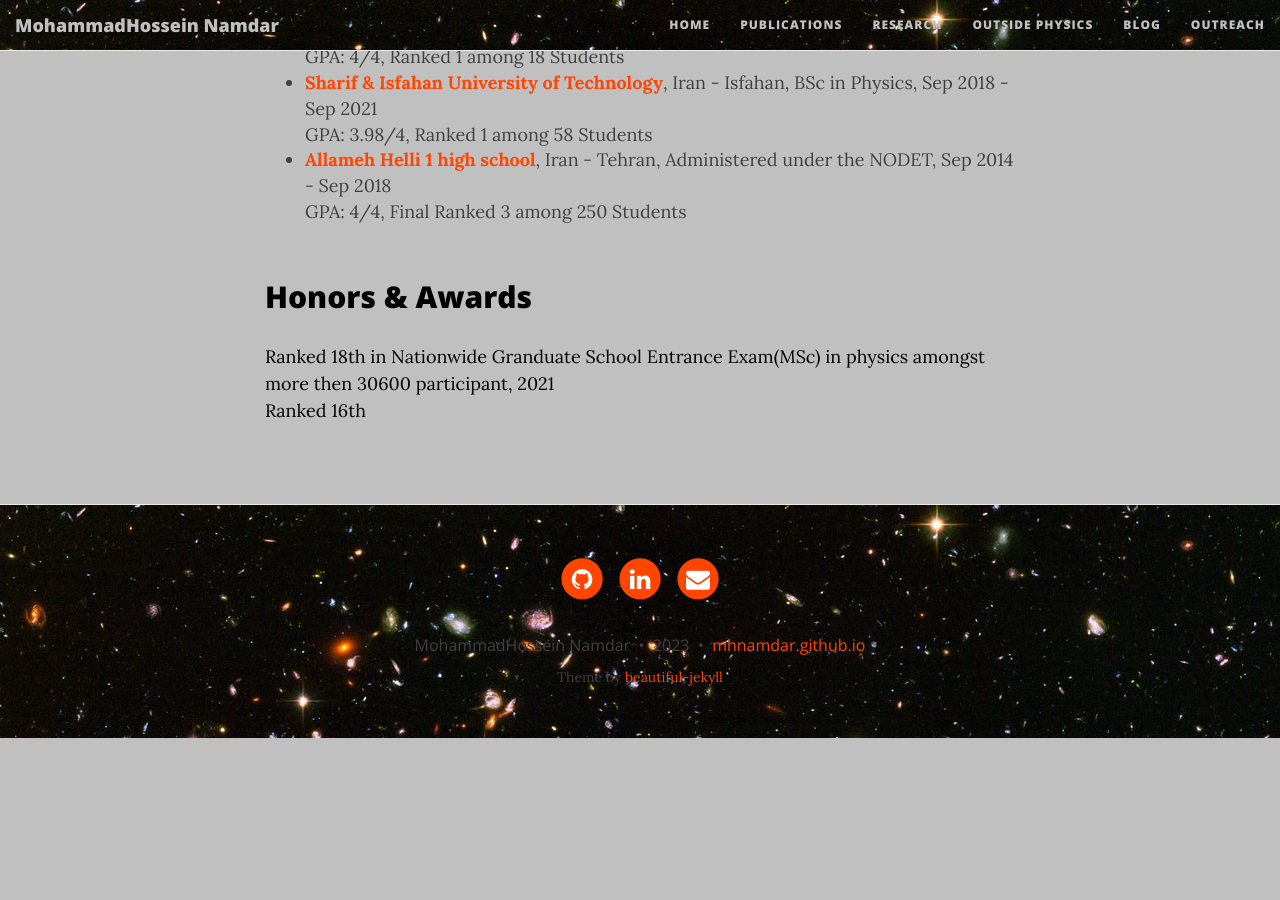
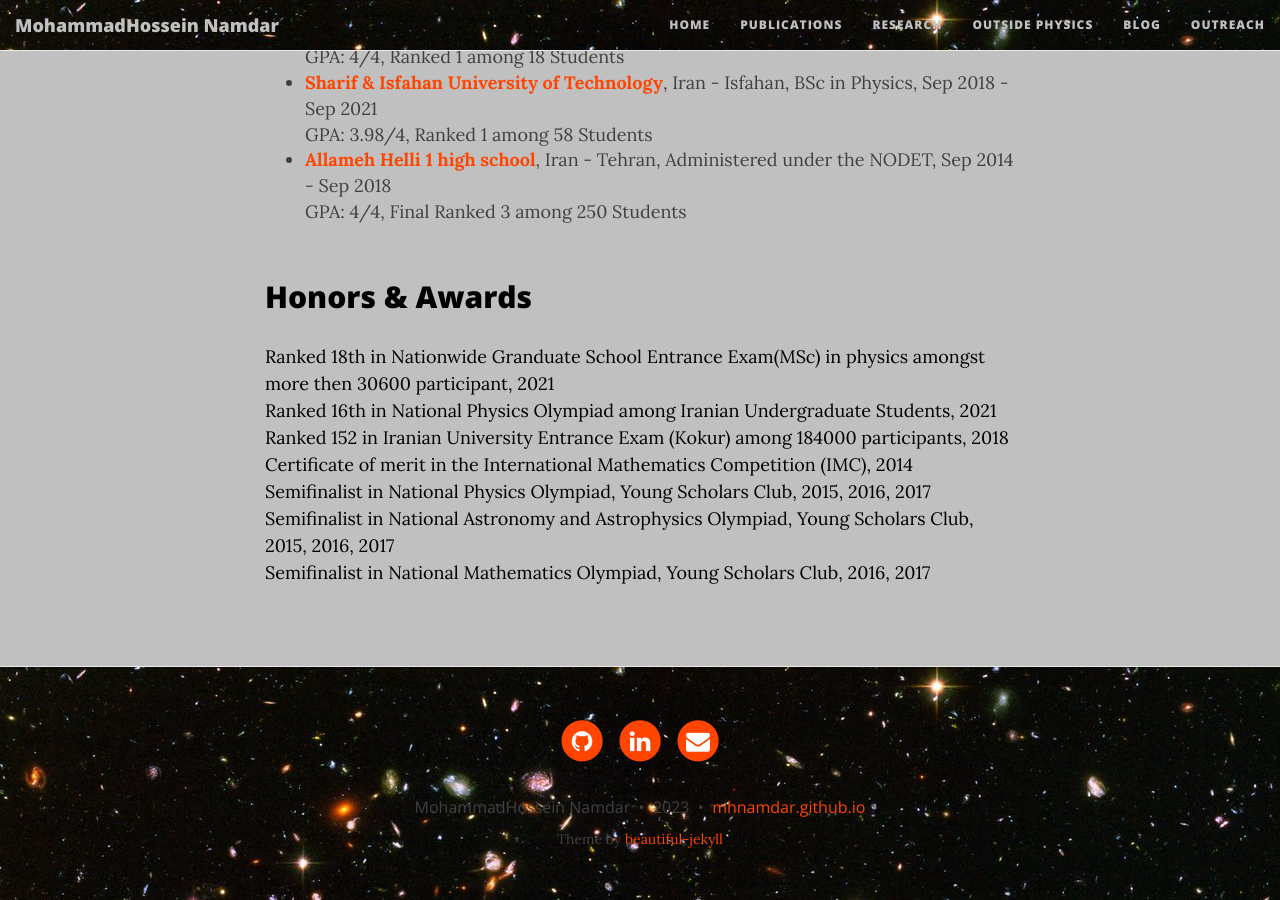
Before and after one commit to mhnamdar/mhnamdar.github.io, a Jekyll site: the page built from index.md, in a window 1280 px wide and 900 px high, scrolled down 912 px. Built offline with Jekyll 4.4.1, drawn with Linux system fonts in a browser that asks for light colours; nearby versions of some CDN libraries; before the commit the page ends 1650 px from its top, so only the background shows below that.

Commit message:
Update index.md

```diff
--- a/index.md
+++ b/index.md
@@ -42,4 +42,9 @@ Cosmology, Large Scale Structure Formation and Evolution, Dark Energy, Dark Matt
 
 ## Honors & Awards
 Ranked 18th in Nationwide Granduate School Entrance Exam(MSc) in physics amongst more then 30600 participant, 2021
-<br>Ranked 16th
+<br>Ranked 16th in National Physics Olympiad among Iranian Undergraduate Students, 2021
+<br>Ranked 152 in Iranian University Entrance Exam (Kokur) among 184000 participants, 2018
+<br> Certificate of merit in the International Mathematics Competition (IMC), 2014
+<br> Semifinalist in National Physics Olympiad, Young Scholars Club, 2015, 2016, 2017
+<br> Semifinalist in National Astronomy and Astrophysics Olympiad, Young Scholars Club, 2015, 2016, 2017
+<br> Semifinalist in National Mathematics Olympiad, Young Scholars Club, 2016, 2017
```
